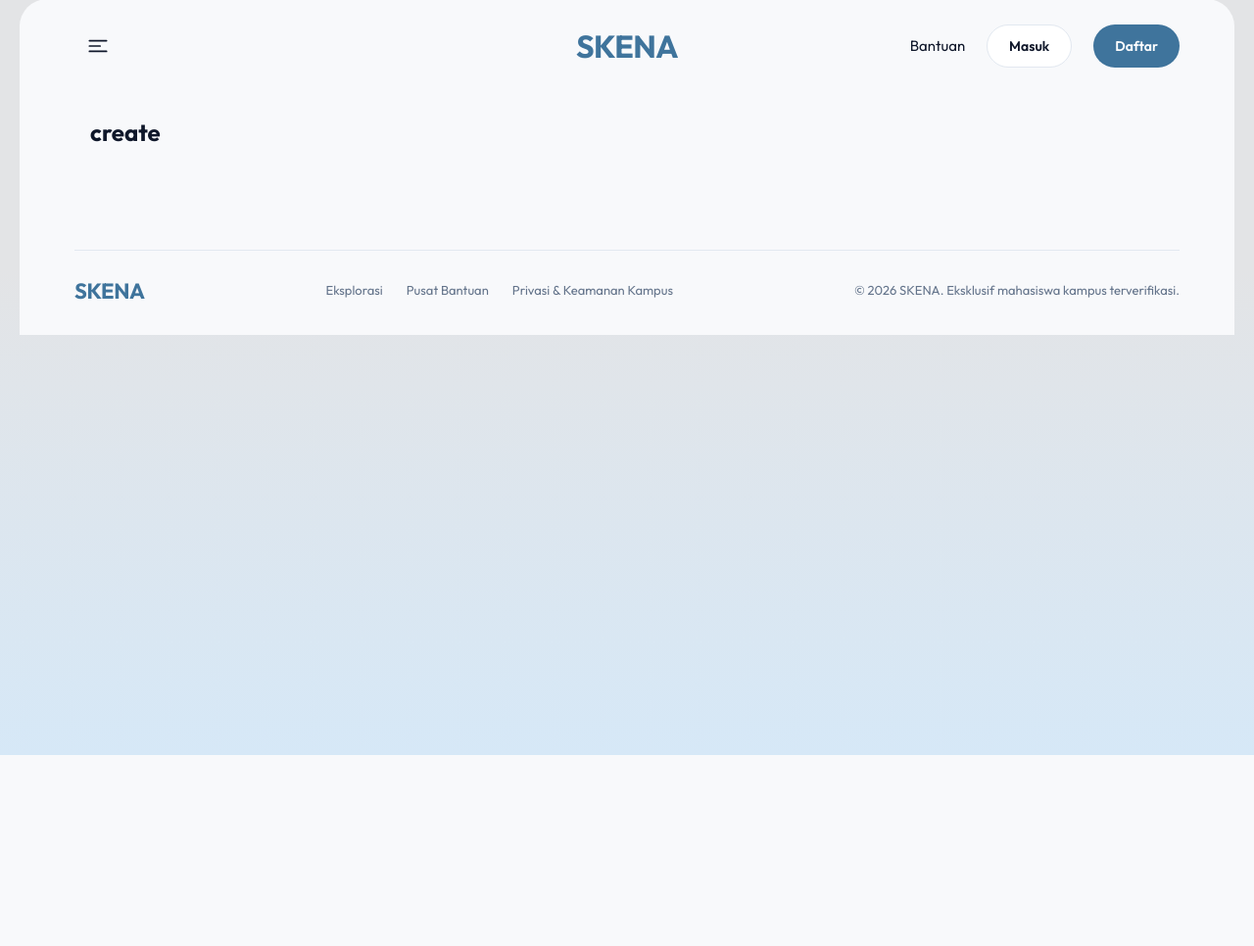
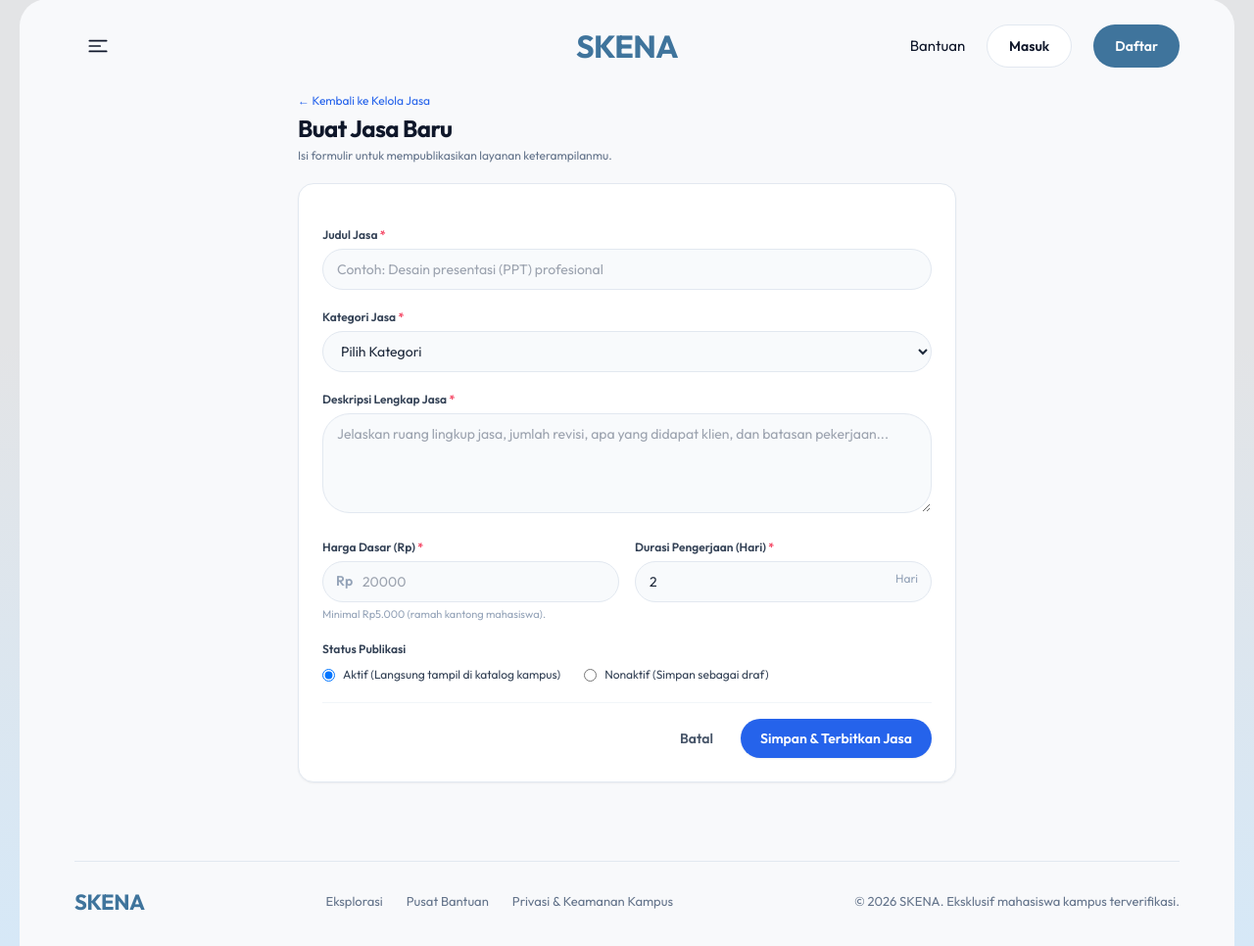
Before and after one commit to Tubes-PPL-SI4807-KelompokB/Tubes-PPL-SI4807-KelompokB-SKENA, a Laravel app: template resources/views/services/create.blade.php in a window 1280 px wide. Shown: the part 29-995 px from the top of the page at 98% size. Before the commit the page ends 800 px from the top, so only its background shows below. Run offline with Laravel 12, Linux system fonts and the light colour scheme; the template is opened without the code that fills it, so the values that code supplies are empty; parts of the project's set-up code (start-up, migrations or seed data) failed here and were passed over; some libraries are stand-ins or nearby versions.

Commit message:
Update create.blade.php

```diff
--- a/resources/views/services/create.blade.php
+++ b/resources/views/services/create.blade.php
@@ -1,11 +1,101 @@
-{{-- create – TODO: implementasi tampilan --}}
 @extends('layouts.app')
 
-@section('title', 'create | SKENA')
+@section('title', 'Buat Jasa Baru - SKENA')
 
 @section('content')
-<div class="container mx-auto px-4 py-6">
-    <h1 class="text-2xl font-bold">{{ 'create' }}</h1>
-    {{-- TODO: implementasi konten --}}
+<div class="max-w-2xl mx-auto">
+    <div class="mb-5 flex items-center justify-between">
+        <div>
+            <a href="{{ route('services.index') }}" class="text-xs text-blue-600 hover:text-blue-800 font-medium flex items-center gap-1 mb-1">
+                &larr; Kembali ke Kelola Jasa
+            </a>
+            <h1 class="text-2xl font-bold text-slate-900 tracking-tight">Buat Jasa Baru</h1>
+            <p class="text-xs text-slate-500 mt-1">Isi formulir untuk mempublikasikan layanan keterampilanmu.</p>
+        </div>
+    </div>
+
+    <div class="bg-white rounded-2xl border border-slate-200 p-6 shadow-sm">
+        <form action="{{ route('services.store') }}" method="POST" class="space-y-5">
+            @csrf
+
+            <!-- Judul Jasa -->
+            <div>
+                <label class="block text-xs font-semibold text-slate-700 mb-1.5">Judul Jasa <span class="text-rose-500">*</span></label>
+                <input type="text" name="judul" value="{{ old('judul') }}" required
+                       placeholder="Contoh: Desain presentasi (PPT) profesional"
+                       class="w-full text-sm bg-slate-50 border border-slate-200 rounded-xl px-3.5 py-2.5 text-slate-800 focus:outline-none focus:ring-2 focus:ring-blue-500">
+            </div>
+
+            <!-- Kategori Jasa -->
+            <div>
+                <label class="block text-xs font-semibold text-slate-700 mb-1.5">Kategori Jasa <span class="text-rose-500">*</span></label>
+                <select name="category_id" required
+                        class="w-full text-sm bg-slate-50 border border-slate-200 rounded-xl px-3.5 py-2.5 text-slate-800 focus:outline-none focus:ring-2 focus:ring-blue-500">
+                    <option value="">Pilih Kategori</option>
+                    @foreach ($categories as $cat)
+                        <option value="{{ $cat->category_id }}" {{ old('category_id') == $cat->category_id ? 'selected' : '' }}>
+                            {{ $cat->nama_kategori }}
+                        </option>
+                    @endforeach
+                </select>
+            </div>
+
+            <!-- Deskripsi Jasa -->
+            <div>
+                <label class="block text-xs font-semibold text-slate-700 mb-1.5">Deskripsi Lengkap Jasa <span class="text-rose-500">*</span></label>
+                <textarea name="deskripsi" rows="4" required
+                          placeholder="Jelaskan ruang lingkup jasa, jumlah revisi, apa yang didapat klien, dan batasan pekerjaan..."
+                          class="w-full text-sm bg-slate-50 border border-slate-200 rounded-xl px-3.5 py-2.5 text-slate-800 focus:outline-none focus:ring-2 focus:ring-blue-500">{{ old('deskripsi') }}</textarea>
+            </div>
+
+            <!-- Grid: Harga & Durasi -->
+            <div class="grid grid-cols-1 sm:grid-cols-2 gap-4">
+                <div>
+                    <label class="block text-xs font-semibold text-slate-700 mb-1.5">Harga Dasar (Rp) <span class="text-rose-500">*</span></label>
+                    <div class="relative">
+                        <span class="absolute left-3.5 top-2.5 text-sm font-semibold text-slate-400">Rp</span>
+                        <input type="number" name="harga" value="{{ old('harga') }}" required min="5000" step="1000"
+                               placeholder="20000"
+                               class="w-full text-sm bg-slate-50 border border-slate-200 rounded-xl pl-10 pr-3.5 py-2.5 text-slate-800 focus:outline-none focus:ring-2 focus:ring-blue-500">
+                    </div>
+                    <p class="text-[11px] text-slate-400 mt-1">Minimal Rp5.000 (ramah kantong mahasiswa).</p>
+                </div>
+
+                <div>
+                    <label class="block text-xs font-semibold text-slate-700 mb-1.5">Durasi Pengerjaan (Hari) <span class="text-rose-500">*</span></label>
+                    <div class="relative">
+                        <input type="number" name="durasi" value="{{ old('durasi', 2) }}" required min="1" max="30"
+                               class="w-full text-sm bg-slate-50 border border-slate-200 rounded-xl px-3.5 py-2.5 text-slate-800 focus:outline-none focus:ring-2 focus:ring-blue-500">
+                        <span class="absolute right-3.5 top-2.5 text-xs text-slate-400 font-medium">Hari</span>
+                    </div>
+                </div>
+            </div>
+
+            <!-- Status Publikasi -->
+            <div>
+                <label class="block text-xs font-semibold text-slate-700 mb-1.5">Status Publikasi</label>
+                <div class="flex items-center gap-6 pt-1">
+                    <label class="flex items-center gap-2 text-xs text-slate-700 cursor-pointer">
+                        <input type="radio" name="status" value="aktif" {{ old('status', 'aktif') === 'aktif' ? 'checked' : '' }} class="text-blue-600 focus:ring-blue-500">
+                        <span>Aktif (Langsung tampil di katalog kampus)</span>
+                    </label>
+                    <label class="flex items-center gap-2 text-xs text-slate-700 cursor-pointer">
+                        <input type="radio" name="status" value="nonaktif" {{ old('status') === 'nonaktif' ? 'checked' : '' }} class="text-blue-600 focus:ring-blue-500">
+                        <span>Nonaktif (Simpan sebagai draf)</span>
+                    </label>
+                </div>
+            </div>
+
+            <!-- Tombol Aksi -->
+            <div class="pt-4 flex items-center justify-end gap-3 border-t border-slate-100">
+                <a href="{{ route('services.index') }}" class="px-4 py-2 text-sm font-semibold text-slate-600 hover:text-slate-800 rounded-xl hover:bg-slate-100 transition">
+                    Batal
+                </a>
+                <button type="submit" class="px-5 py-2.5 bg-blue-600 hover:bg-blue-700 text-white text-sm font-semibold rounded-xl shadow-sm transition">
+                    Simpan & Terbitkan Jasa
+                </button>
+            </div>
+        </form>
+    </div>
 </div>
 @endsection
```
